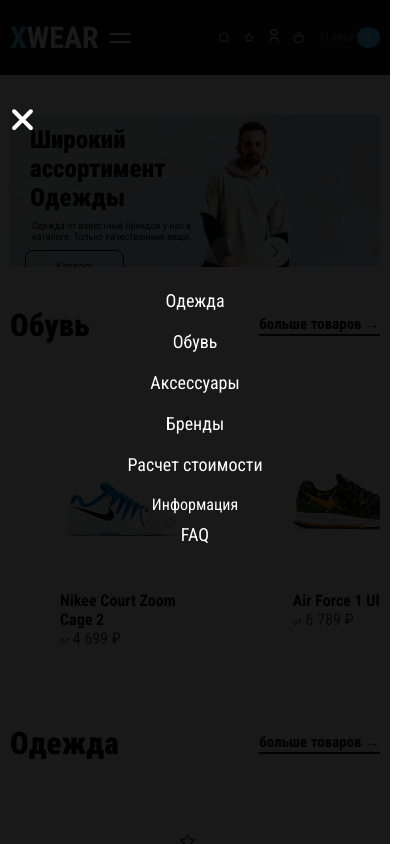
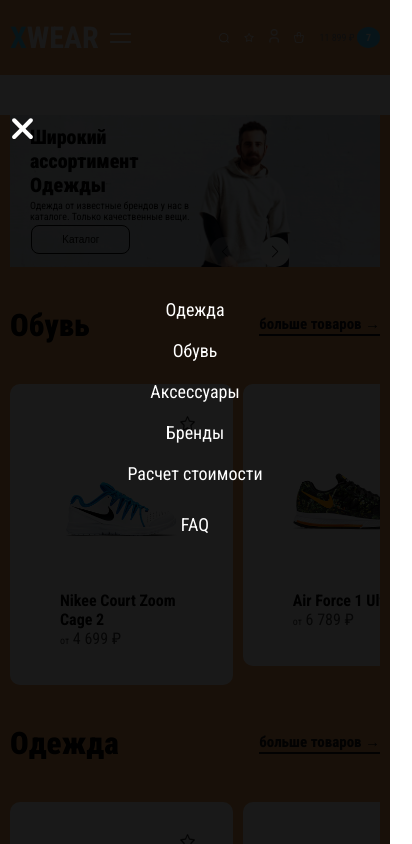
Before and after one commit to Shakhrux1/exams, a React (Vite) app: page / in a window 390 px wide. Both pictures are taken after a click on the picture 120 px from the left and 37 px from the top of the page. Shown: the top 844 px of the page, 412 px wide, since content can reach past the window. Built offline with nearby package versions, Linux system fonts and the light colour scheme.

Commit message:
shoxruxImtihon

```diff
--- a/src/Navbar.jsx
+++ b/src/Navbar.jsx
@@ -5,30 +5,31 @@ import icon2 from "./icon/Vector (Stroke) (1).png";
 import icon3 from "./icon/Vector (Stroke) (2).png";
 import icon4 from "./icon/Vector (Stroke) (3).png";
 import burger from "./icon/burger.png";
-import Page9 from './Page9.jsx';
+import Page9 from "./Page9.jsx";
 
 function Navbar() {
   const [isModalVisible, setModalVisible] = useState(false);
-  const [isDropdownVisible, setDropdownVisible] = useState(false);
+
 
   const showHandle = () => {
     setModalVisible(true);
   };
-
+  const [li, setLi] = useState(null);
+  const list = (z) => {
+    setLi(li === z ? null : z);
+  };
   const hideHandle = () => {
     setModalVisible(false);
   };
 
-  const toggleDropdown = () => {
-    setDropdownVisible(!isDropdownVisible);
-  };
+
 
   return (
     <>
       <main>
         <div className="container">
           <nav>
-            <Link to='/'>
+            <Link to="/">
               <h1>
                 <span>X</span>WEAR
               </h1>
@@ -37,36 +38,48 @@ function Navbar() {
               <img src={burger} alt="Menu" onClick={showHandle} />
             </div>
             <ul className="ul">
-              <li>
+              <li onClick={() => list(0)} className={li === 0 ? "lis" : ""}>
                 <Link to="/adejda">Одежда</Link>
               </li>
-              <li>
+              <li onClick={() => list(1)} className={li === 1 ? "lis" : ""}>
                 <Link to="/obuv">Обувь</Link>
               </li>
-              <li>
-                <Link to='/accessuar'>Аксессуары</Link>
+              <li onClick={() => list(2)} className={li === 2 ? "lis" : ""}>
+                <Link to="/accessuar">Аксессуары</Link>
               </li>
-              <li>
-                <Link to='/brend'>Бренды</Link>
+              <li onClick={() => list(3)} className={li === 3 ? "lis" : ""}>
+                <Link to="/brend">Бренды</Link>
               </li>
-              <li>
-                <Link to='/costcal'>Расчет стоимости</Link>
+              <li onClick={() => list(4)} className={li === 4 ? "lis" : ""}>
+                <Link to="/costcal">Расчет стоимости</Link>
               </li>
               <li className="Information">
                 <p>Информация</p>
                 <ul className="dropdown">
-                  <li><Link to="/info">Наш блог</Link></li>
-                  <li><Link to="/contact">Наши контакты</Link></li>
-                  <li><Link to="/blog">Доставка</Link></li>
-                  <li><Link to="/payment">Оплата</Link></li>
-                  <li><Link to="/faq">FAQ</Link></li>
+                  <li>
+                    <Link to="/info">Наш блог</Link>
+                  </li>
+                  <li>
+                    <Link to="/contact">Наши контакты</Link>
+                  </li>
+                  <li>
+                    <Link to="/blog">Доставка</Link>
+                  </li>
+                  <li>
+                    <Link to="/payment">Оплата</Link>
+                  </li>
+                  <li onClick={() => list(5)} className={li === 5 ? "lis" : ""}>
+                    <Link to="/faq">FAQ</Link>
+                  </li>
                 </ul>
               </li>
             </ul>
             <article>
               <img src={icon1} alt="" />
               <img src={icon2} alt="" />
-              <Link to='/account'><img src={icon3} alt="" /></Link>
+              <Link to="/account">
+                <img src={icon3} alt="" />
+              </Link>
               <img src={icon4} alt="" />
               <p>
                 11 899 ₽ <span>7</span>
@@ -85,35 +98,50 @@ function Navbar() {
       </footer>
 
       {isModalVisible && (
-        <div className={`modal-overlay ${isModalVisible ? 'show' : ''}`}>
+        <div className={`modal-overlay ${isModalVisible ? "show" : ""}`}>
           <div className="modal">
             <article>
-              <svg style={{ width: '25px', cursor: "pointer" }} onClick={hideHandle} viewBox="0 0 384 512">
+              <svg
+                style={{ width: "25px", cursor: "pointer" }}
+                onClick={hideHandle}
+                viewBox="0 0 384 512"
+              >
                 <path d="M342.6 150.6c12.5-12.5 12.5-32.8 0-45.3s-32.8-12.5-45.3 0L192 210.7 86.6 105.4c-12.5-12.5-32.8-12.5-45.3 0s-12.5 32.8 0 45.3L146.7 256 41.4 361.4c-12.5 12.5-12.5 32.8 0 45.3s32.8 12.5 45.3 0L192 301.3 297.4 406.6c12.5 12.5 32.8 12.5 45.3 0s12.5-32.8 0-45.3L237.3 256 342.6 150.6z" />
               </svg>
             </article>
             <ul>
-             <li>
-               <Link  onClick={hideHandle} to="/adejda">Одежда</Link>
+            <li onClick={() => list(0)} className={li === 0 ? 'lis' : ''}>
+      <Link onClick={hideHandle} to="/adejda">
+        Одежда
+      </Link>
     </li>
-             <li>
-               <Link  onClick={hideHandle} to="/obuv">Обувь</Link>
+    <li onClick={() => list(1)} className={li === 1 ? 'lis' : ''}>
+      <Link onClick={hideHandle} to="/obuv">
+        Обувь
+      </Link>
     </li>
-             <li>
-               <Link onClick={hideHandle} to="/accessuar">Аксессуары</Link>
+    <li onClick={() => list(2)} className={li === 2 ? 'lis' : ''}>
+      <Link onClick={hideHandle} to="/accessuar">
+        Аксессуары
+      </Link>
     </li>
-             <li>
-               <Link onClick={hideHandle} to="/brend">Бренды</Link>
+    <li onClick={() => list(3)} className={li === 3 ? 'lis' : ''}>
+      <Link onClick={hideHandle} to="/brend">
+        Бренды
+      </Link>
     </li>
-             <li>
-               <Link  onClick={hideHandle}to="/costcal">Расчет стоимости</Link>
+    <li onClick={() => list(4)} className={li === 4 ? 'lis' : ''}>
+      <Link onClick={hideHandle} to="/costcal">
+        Расчет стоимости
+      </Link>
     </li>
-             <li className="Information" onClick={toggleDropdown}>
-               <p>Информация</p>
-               <ul >
+    <li onClick={() => list(5)} className={`Information ${li === 5 ? 'lis' : ''}`} >
 
-                 <li>
-                   <Link onClick={hideHandle} to="/faq">FAQ</Link>
+      <ul>
+        <li onClick={() => list(6)} className={li === 6 ? 'lis' : ''}>
+          <Link onClick={hideHandle} to="/faq">
+            FAQ
+          </Link>
         </li>
       </ul>
     </li>
--- a/src/PAge3.jsx
+++ b/src/PAge3.jsx
@@ -68,7 +68,7 @@ function Page3() {
                                 />
                                 <img
                                     style={{ width: '15px', display: yulduzlar[index] ? 'block' : 'none' }}
-                                    className="yulduz_yon"
+                                    className="yulduz_yon5"
                                     src={yulduzYon}
                                     alt="Star"
                                 />
--- a/src/Style.css
+++ b/src/Style.css
@@ -18,6 +18,10 @@ html {
   margin: 0;
 }
 
+.lis a {
+  color: #ffffff;
+}
+
 @keyframes ceti {
   0% {
     opacity: 0;
@@ -31,6 +35,7 @@ main {
 }
 
 .container {
+  background-color: sandybrown;
   max-width: 1450px;
   margin: auto;
 }
@@ -117,6 +122,7 @@ nav {
 }
 nav p {
   cursor: pointer;
+  color: gray;
 }
 nav a {
   text-decoration: none;
@@ -799,6 +805,17 @@ nav article p span {
   transform: scale(1.5);
 }
 
+.yulduz_yon5 {
+  position: relative;
+  left: 200px;
+  top: -220px;
+  width: 10px;
+  transition: all 0.3s;
+}
+.yulduz_yon5:hover {
+  transform: scale(1.5);
+}
+
 .yulduz_yon2 {
   position: relative;
   left: 280px;
@@ -1852,6 +1869,10 @@ nav article p span {
     left: 200px;
     top: -220px;
   }
+  .yulduz_yon5 {
+    left: 150px;
+    top: -150px;
+  }
 }
 @media (max-width: 1011px) {
   .bgc-img {
@@ -1918,6 +1939,14 @@ nav article p span {
 @media (max-width: 891px) {
   .tovar .flrx {
     display: block;
+  }
+  .yulduz_yon {
+    left: 180px;
+    top: -180px;
+  }
+  .yulduz_yon5 {
+    left: 120px;
+    top: -120px;
   }
 }
 @media (max-width: 850px) {
@@ -2017,6 +2046,10 @@ nav article p span {
     left: -40%;
     padding: 10px 30px;
     font-size: 10px;
+  }
+  .box-dad .mySwiper .reletive .position .btn-swiper::before {
+    top: -4px;
+    font-size: 9px;
   }
   .box-dad .swiper-button-next,
   .box-dad .swiper-button-prev {
@@ -2052,6 +2085,14 @@ nav article p span {
   nav article p {
     font-size: 10px;
   }
+  .yulduz_yon {
+    left: 150px;
+    top: -150px;
+  }
+  .yulduz_yon5 {
+    left: 150px;
+    top: -150px;
+  }
 }
 @media (max-width: 670px) {
   .box-dad .mySwiper .reletive .position h1 {
@@ -2139,4 +2180,28 @@ nav article p span {
   .box7 {
     margin-top: 0;
   }
+  .box8 .dad {
+    grid-template-columns: repeat(auto-fit, 350px);
+  }
+  .box8 .dad .reletiv img {
+    width: 350px;
+  }
+}
+@media (max-width: 456px) {
+  .box-dad .mySwiper .reletive .position h1 {
+    font-size: 20px;
+    width: 50px;
+  }
+  .box-dad .mySwiper .reletive .position p {
+    font-size: 10px;
+    text-align: start;
+    padding: 3px 18px;
+  }
+  .box-dad .mySwiper .reletive .position .btn-swiper {
+    left: -35%;
+    padding: 8px 30px;
+  }
+  .box-dad .mySwiper .reletive .position .btn-swiper::before {
+    top: -7px;
+  }
 }/*# sourceMappingURL=Style.css.map */
--- a/src/Style.scss
+++ b/src/Style.scss
@@ -15,6 +15,11 @@ html{
     margin: 0;
 
 }
+.lis{
+    a{
+        color: #ffffff;
+    }
+}
 @keyframes ceti {
     0%{
         opacity: 0;
@@ -28,7 +33,7 @@ main {
     background-color: #121214;
 }
 .container {
-    // background-color: sandybrown;
+    background-color: sandybrown;
     max-width: 1450px;
     margin: auto;
 
@@ -118,6 +123,7 @@ nav {
     padding: 20px 10px;
     p{
         cursor: pointer;
+        color: gray;
     }
    a{
         text-decoration: none;
@@ -835,6 +841,17 @@ nav {
         transform: scale(1.5);
     }
 }
+.yulduz_yon5{
+
+    position: relative;
+    left: 200px;
+    top: -220px;
+    width: 10px;
+    transition: all .3s;
+    &:hover{
+        transform: scale(1.5);
+    }
+}
 .yulduz_yon2{
 
     position: relative;
@@ -1992,6 +2009,10 @@ nav {
         left: 200px;
         top: -220px;
     }
+    .yulduz_yon5{
+        left:150px;
+        top: -150px;
+    }
 }
 @media(max-width:1011px){
     .bgc-img{
@@ -2076,6 +2097,14 @@ nav {
             display: block;
 
         }
+    }
+    .yulduz_yon{
+        left: 180px;
+        top: -180px;
+    }
+    .yulduz_yon5{
+        left:120px;
+        top: -120px;
     }
 }
 @media(max-width:850px){
@@ -2211,6 +2240,10 @@ nav {
                         left: -40%;
                         padding: 10px 30px;
                         font-size: 10px;
+                        &::before{
+                            top: -4px;
+                            font-size: 9px;
+                        }
                     }
                 }
             }
@@ -2258,6 +2291,14 @@ nav {
             font-size: 10px;
            }
         }
+    }
+    .yulduz_yon{
+        left: 150px;
+        top: -150px;
+    }
+    .yulduz_yon5{
+        left:150px;
+        top: -150px;
     }
 }
 @media(max-width:670px){
@@ -2391,4 +2432,40 @@ nav {
     .box7{
         margin-top: 0;
     }
+    .box8{
+        .dad{
+            grid-template-columns: repeat(auto-fit, 350px);
+            .reletiv{
+                img{
+                    width: 350px;
+                }
+            }
+        }
+    }
   }
+  @media (max-width: 456px){
+    .box-dad{
+        .mySwiper{
+            .reletive{
+                .position{
+                    h1{
+                        font-size: 20px;
+                        width: 50px;
+                    }
+                    p{
+                        font-size: 10px;
+                        text-align: start;
+                        padding: 3px 18px;
+                    }
+                    .btn-swiper{
+                        left: -35%;
+                        padding:8px 30px;
+                        &::before{
+                            top: -7px;
+                        }
+                    }
+                }
+            }
+        }
+    }
+  }
```
Also changed, not shown: 1 other file (tests, documents, lock files or other folders). Lines whose indentation alone changed are shown as unchanged.
